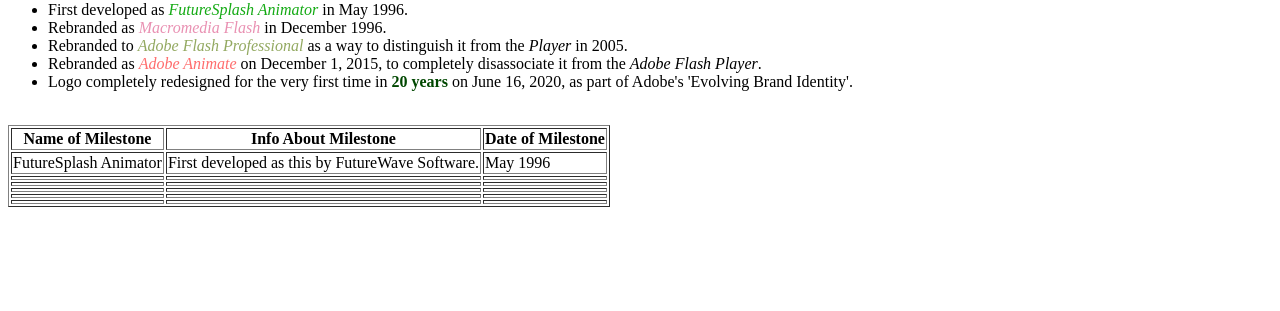
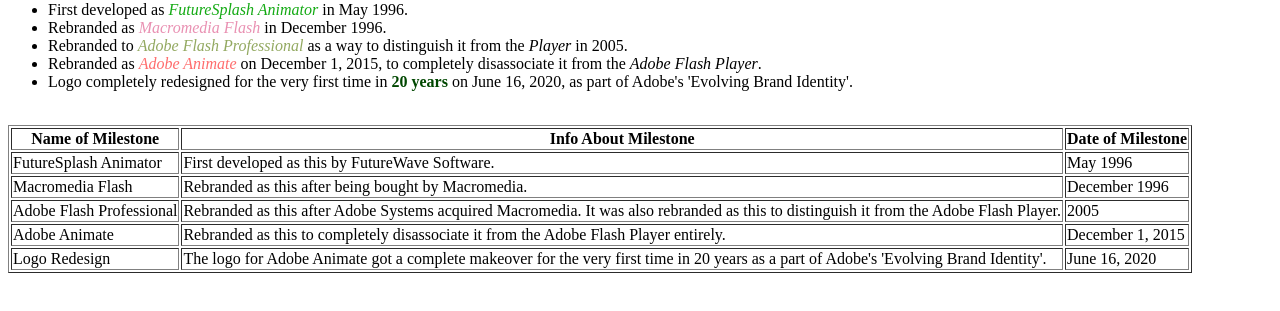
Before and after one commit to TGreer123/Beta-Website--Build-1, a plain HTML site: page index.html in a window 1280 px wide. Shown: the part 79-390 px from the top of the page. Drawn offline with Linux system fonts and the light colour scheme.

Commit message:
List + Complete Table

```diff
--- a/index.html
+++ b/index.html
@@ -25,29 +25,24 @@
         <td>May 1996</td>
     </tr>
     <tr>
-        <td></td>
-        <td></td>
-        <td></td>
+        <td>Macromedia Flash</td>
+        <td>Rebranded as this after being bought by Macromedia.</td>
+        <td>December 1996</td>
     </tr>
     <tr>
-        <td></td>
-        <td></td>
-        <td></td>
+        <td>Adobe Flash Professional</td>
+        <td>Rebranded as this after Adobe Systems acquired Macromedia. It was also rebranded as this to distinguish it from the Adobe Flash Player.</td>
+        <td>2005</td>
     </tr>
     <tr>
-        <td></td>
-        <td></td>
-        <td></td>
+        <td>Adobe Animate</td>
+        <td>Rebranded as this to completely disassociate it from the Adobe Flash Player entirely.</td>
+        <td>December 1, 2015</td>
     </tr>
     <tr>
-        <td></td>
-        <td></td>
-        <td></td>
-    </tr>
-    <tr>
-        <td></td>
-        <td></td>
-        <td></td>
+        <td>Logo Redesign</td>
+        <td>The logo for Adobe Animate got a complete makeover for the very first time in 20 years as a part of Adobe's 'Evolving Brand Identity'.</td>
+        <td>June 16, 2020</td>
     </tr>
     </table>
     </body>
```
